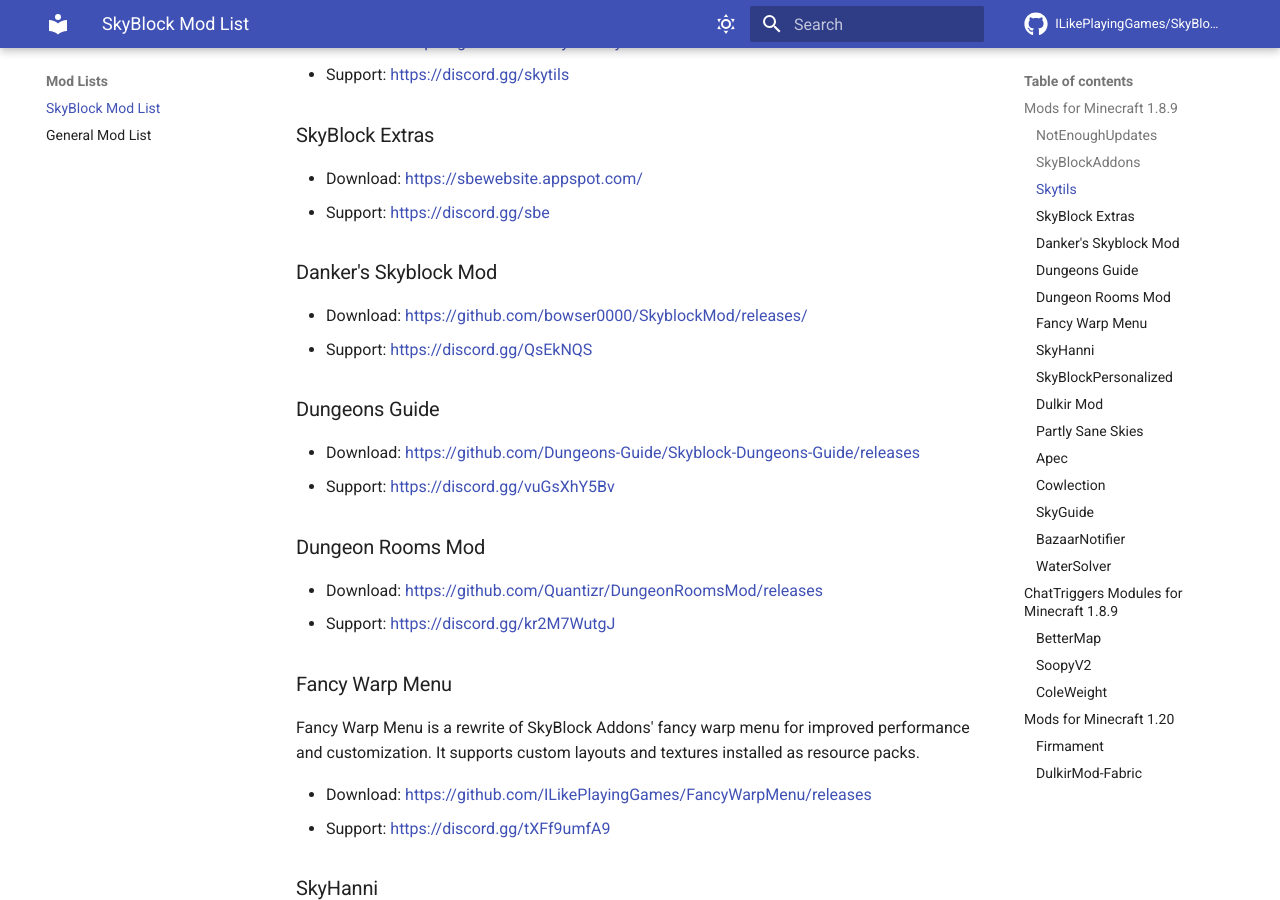
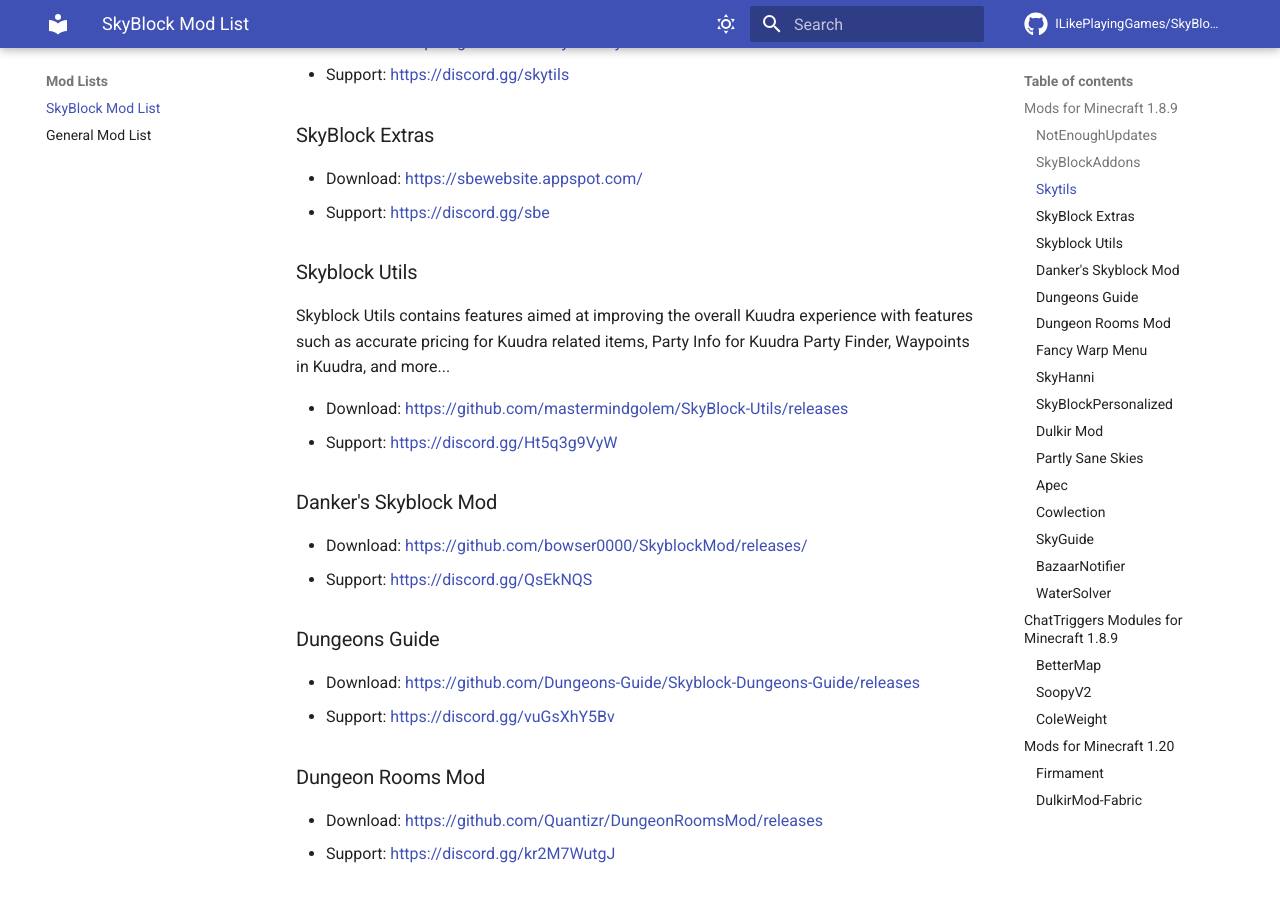
Before and after one commit to ModMalwareInvestigation/SkyBlockModWiki, an MkDocs documentation site: the page built from docs/mod-lists/skyblock-mod-list.md, in a window 1280 px wide and 900 px high, scrolled down 1116 px. Built offline with MkDocs 1.6.1 and Material for MkDocs 9.7.7, drawn with Linux system fonts in a browser that asks for light colours; comment, search, counter and statistics services are not loaded.

Commit message:
Added SBU (Skyblock Utils)

```diff
--- a/docs/mod-lists/skyblock-mod-list.md
+++ b/docs/mod-lists/skyblock-mod-list.md
@@ -30,6 +30,12 @@
 ### SkyBlock Extras
 - Download: https://sbewebsite.appspot.com/
 - Support: https://discord.gg/sbe
+
+### Skyblock Utils
+Skyblock Utils contains features aimed at improving the overall Kuudra experience with features such as accurate pricing for Kuudra related items, Party Info for Kuudra Party Finder, Waypoints in Kuudra, and more...
+
+- Download: https://github.com/mastermindgolem/SkyBlock-Utils/releases
+- Support: https://discord.gg/Ht5q3g9VyW
 
 ### Danker's Skyblock Mod
 - Download: https://github.com/bowser0000/SkyblockMod/releases/
```
